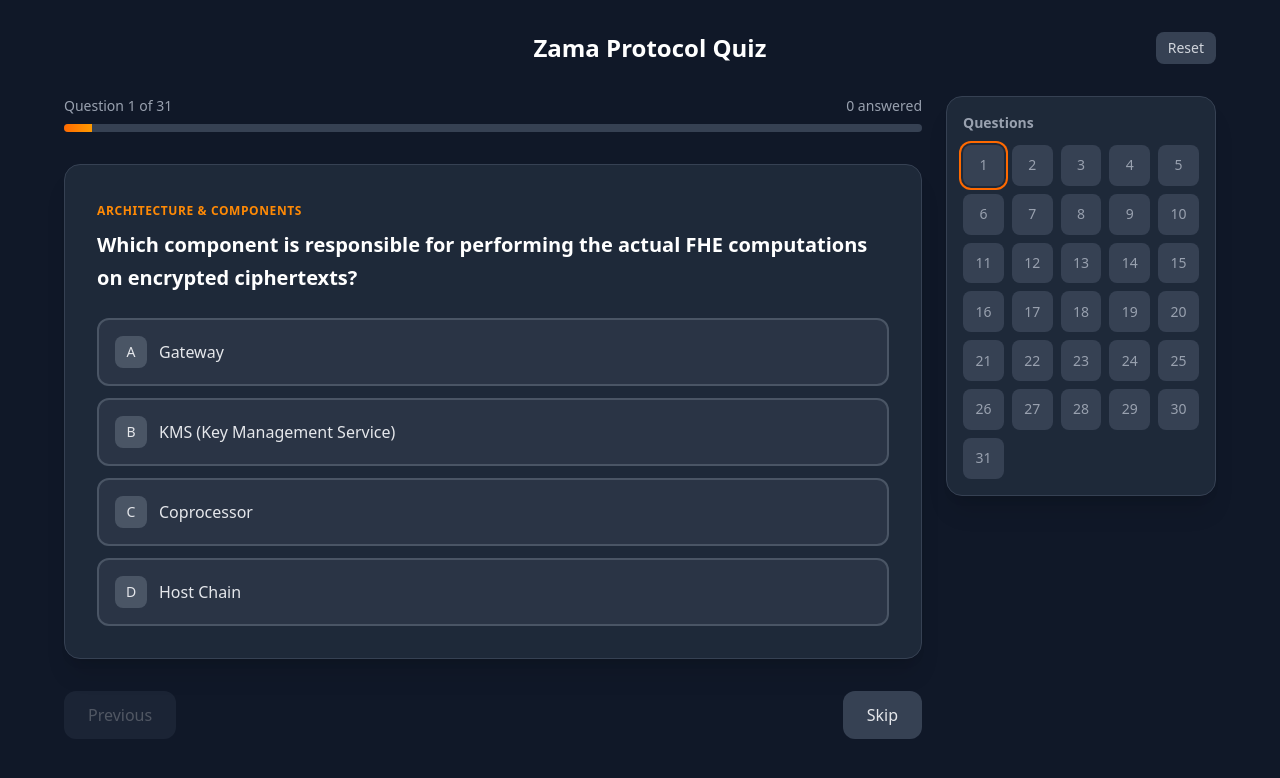
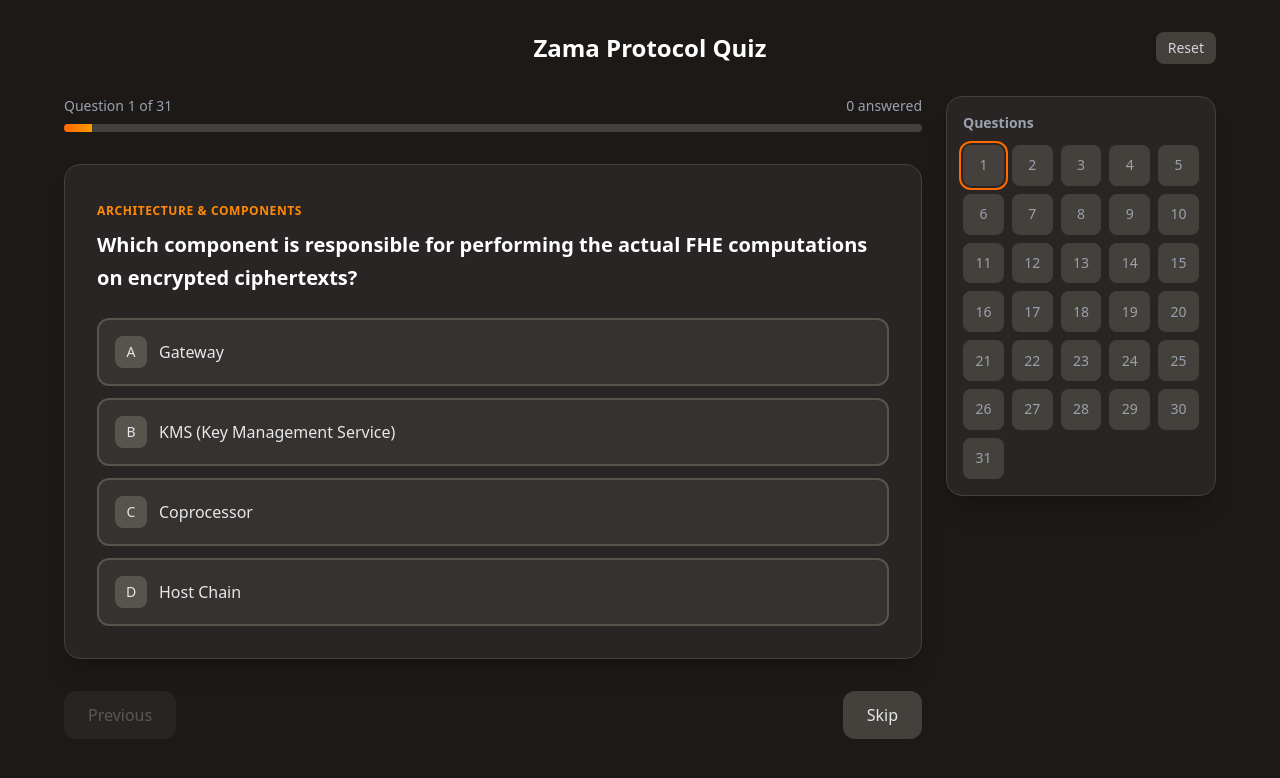
Before and after one commit to Eikix/zama-quiz, a React (Vite) app: page / in a window 1280 px wide. Both pictures are taken after a click on the button "Start Quiz". Shown: the top 778 px of the page. Built offline with nearby package versions, Linux system fonts and the light colour scheme.

Commit message:
Switch to warm stone palette to complement orange accent

```diff
--- a/index.html
+++ b/index.html
@@ -19,9 +19,9 @@
     <meta name="twitter:description" content="Put your Zama knowledge to the test. 31 questions covering fhEVM, TKMS, Coprocessors, Gateway, and TFHE-rs." />
     <meta name="twitter:image" content="/og-image.svg" />
 
-    <meta name="theme-color" content="#111827" />
+    <meta name="theme-color" content="#1c1917" />
   </head>
-  <body class="bg-gray-900">
+  <body class="bg-stone-900">
     <div id="root"></div>
     <script type="module" src="/src/main.tsx"></script>
   </body>
--- a/src/App.tsx
+++ b/src/App.tsx
@@ -125,7 +125,7 @@
 
   if (screen === 'welcome') {
     return (
-      <div className="min-h-screen bg-gray-900 flex items-center justify-center p-4">
+      <div className="min-h-screen bg-stone-900 flex items-center justify-center p-4">
         <div className="w-full max-w-lg">
           <WelcomeScreen onStart={handleStart} />
         </div>
@@ -135,7 +135,7 @@
 
   if (screen === 'results') {
     return (
-      <div className="min-h-screen bg-gray-900 flex items-center justify-center p-4">
+      <div className="min-h-screen bg-stone-900 flex items-center justify-center p-4">
         <div className="w-full max-w-lg">
           <Results
             questions={questions}
@@ -149,7 +149,7 @@
   }
 
   return (
-    <div className="min-h-screen bg-gray-900 p-4 md:p-8">
+    <div className="min-h-screen bg-stone-900 p-4 md:p-8">
       <div className="max-w-6xl mx-auto">
         <header className="mb-8">
           <div className="flex items-center justify-between mb-2">
@@ -157,7 +157,7 @@
             <h1 className="text-xl sm:text-2xl font-bold text-white">Zama Protocol Quiz</h1>
             <button
               onClick={handleReset}
-              className="px-2 sm:px-3 py-1.5 text-xs sm:text-sm rounded-lg bg-gray-700 text-gray-300 hover:bg-gray-600 hover:text-white transition-colors whitespace-nowrap"
+              className="px-2 sm:px-3 py-1.5 text-xs sm:text-sm rounded-lg bg-stone-700 text-gray-300 hover:bg-stone-600 hover:text-white transition-colors whitespace-nowrap"
             >
               Reset
             </button>
--- a/src/components/NavigationButtons.tsx
+++ b/src/components/NavigationButtons.tsx
@@ -26,7 +26,7 @@
       <button
         onClick={onPrevious}
         disabled={currentQuestion === 0}
-        className="px-6 py-3 rounded-xl font-medium transition-all duration-200 disabled:opacity-30 disabled:cursor-not-allowed bg-gray-700 text-gray-200 hover:bg-gray-600"
+        className="px-6 py-3 rounded-xl font-medium transition-all duration-200 disabled:opacity-30 disabled:cursor-not-allowed bg-stone-700 text-gray-200 hover:bg-stone-600"
       >
         Previous
       </button>
@@ -62,7 +62,7 @@
         {!showExplanation && !hasAnswered && !isLastQuestion && (
           <button
             onClick={onNext}
-            className="px-6 py-3 rounded-xl font-medium transition-all duration-200 bg-gray-700 text-gray-200 hover:bg-gray-600"
+            className="px-6 py-3 rounded-xl font-medium transition-all duration-200 bg-stone-700 text-gray-200 hover:bg-stone-600"
           >
             Skip
           </button>
--- a/src/components/ProgressBar.tsx
+++ b/src/components/ProgressBar.tsx
@@ -13,7 +13,7 @@
         <span>Question {current + 1} of {total}</span>
         <span>{answeredCount} answered</span>
       </div>
-      <div className="h-2 bg-gray-700 rounded-full overflow-hidden">
+      <div className="h-2 bg-stone-700 rounded-full overflow-hidden">
         <div
           className="h-full bg-gradient-to-r from-orange-500 to-amber-500 transition-all duration-300 ease-out"
           style={{ width: `${progress}%` }}
--- a/src/components/QuestionCard.tsx
+++ b/src/components/QuestionCard.tsx
@@ -16,7 +16,7 @@
   const isCorrect = selectedAnswer === question.correctAnswer;
 
   return (
-    <div className="bg-gray-800 rounded-2xl p-8 shadow-xl border border-gray-700">
+    <div className="bg-stone-800 rounded-2xl p-8 shadow-xl border border-stone-700">
       <div className="mb-2">
         <span className="text-xs font-semibold text-orange-400 uppercase tracking-wider">
           {question.section}
@@ -40,12 +40,12 @@
             } else if (isSelected && !isCorrectOption) {
               buttonClass += "bg-red-900/50 border-red-500 text-red-100";
             } else {
-              buttonClass += "bg-gray-700/50 border-gray-600 text-gray-400";
+              buttonClass += "bg-stone-700/50 border-stone-600 text-gray-400";
             }
           } else if (isSelected) {
             buttonClass += "bg-orange-900/50 border-orange-500 text-orange-100";
           } else {
-            buttonClass += "bg-gray-700/50 border-gray-600 text-gray-200 hover:border-orange-500 hover:bg-gray-700";
+            buttonClass += "bg-stone-700/50 border-stone-600 text-gray-200 hover:border-orange-500 hover:bg-stone-700";
           }
 
           return (
@@ -56,7 +56,7 @@
               className={buttonClass}
             >
               <span className="flex items-center gap-3">
-                <span className="flex-shrink-0 w-8 h-8 rounded-lg bg-gray-600 flex items-center justify-center text-sm font-medium">
+                <span className="flex-shrink-0 w-8 h-8 rounded-lg bg-stone-600 flex items-center justify-center text-sm font-medium">
                   {String.fromCharCode(65 + index)}
                 </span>
                 <span>{option}</span>
--- a/src/components/QuestionNav.tsx
+++ b/src/components/QuestionNav.tsx
@@ -16,7 +16,7 @@
   onSelectQuestion
 }: QuestionNavProps) {
   return (
-    <div className="bg-gray-800 rounded-2xl p-4 shadow-xl border border-gray-700">
+    <div className="bg-stone-800 rounded-2xl p-4 shadow-xl border border-stone-700">
       <h3 className="text-sm font-semibold text-gray-400 mb-3">Questions</h3>
       <div className="grid grid-cols-5 gap-2">
         {Array.from({ length: totalQuestions }, (_, i) => {
@@ -28,7 +28,7 @@
           let buttonClass = "w-full aspect-square rounded-lg text-sm font-medium transition-all duration-200 ";
 
           if (isCurrent) {
-            buttonClass += "ring-2 ring-orange-500 ring-offset-2 ring-offset-gray-800 ";
+            buttonClass += "ring-2 ring-orange-500 ring-offset-2 ring-offset-stone-800 ";
           }
 
           if (showResults) {
@@ -37,12 +37,12 @@
             } else if (isWrong) {
               buttonClass += "bg-red-600 text-white";
             } else {
-              buttonClass += "bg-gray-700 text-gray-400";
+              buttonClass += "bg-stone-700 text-gray-400";
             }
           } else if (isAnswered) {
             buttonClass += "bg-orange-500 text-white";
           } else {
-            buttonClass += "bg-gray-700 text-gray-400 hover:bg-gray-600";
+            buttonClass += "bg-stone-700 text-gray-400 hover:bg-stone-600";
           }
 
           return (
--- a/src/components/Results.tsx
+++ b/src/components/Results.tsx
@@ -35,7 +35,7 @@
   const grade = getGrade();
 
   return (
-    <div className="bg-gray-800 rounded-2xl p-8 shadow-xl border border-gray-700">
+    <div className="bg-stone-800 rounded-2xl p-8 shadow-xl border border-stone-700">
       <div className="text-center mb-8">
         <div className="text-6xl mb-4">{grade.emoji}</div>
         <h2 className="text-3xl font-bold text-white mb-2">Quiz Complete!</h2>
@@ -52,7 +52,7 @@
               stroke="currentColor"
               strokeWidth="12"
               fill="none"
-              className="text-gray-700"
+              className="text-stone-700"
             />
             <circle
               cx="80"
@@ -77,12 +77,12 @@
       <div className="space-y-4 mb-8">
         <h3 className="text-lg font-semibold text-white mb-4">Section Breakdown</h3>
         {sectionScores.map((section) => (
-          <div key={section.name} className="bg-gray-700/50 rounded-xl p-4">
+          <div key={section.name} className="bg-stone-700/50 rounded-xl p-4">
             <div className="flex justify-between items-center mb-2">
               <span className="text-gray-300 text-sm">{section.name}</span>
               <span className="text-white font-medium">{section.correct}/{section.total}</span>
             </div>
-            <div className="h-2 bg-gray-600 rounded-full overflow-hidden">
+            <div className="h-2 bg-stone-600 rounded-full overflow-hidden">
               <div
                 className="h-full bg-gradient-to-r from-orange-500 to-amber-500 transition-all duration-500"
                 style={{ width: `${(section.correct / section.total) * 100}%` }}
@@ -95,7 +95,7 @@
       <div className="flex gap-4">
         <button
           onClick={onReview}
-          className="flex-1 px-6 py-3 rounded-xl font-medium transition-all duration-200 bg-gray-700 text-gray-200 hover:bg-gray-600"
+          className="flex-1 px-6 py-3 rounded-xl font-medium transition-all duration-200 bg-stone-700 text-gray-200 hover:bg-stone-600"
         >
           Review Answers
         </button>
--- a/src/components/WelcomeScreen.tsx
+++ b/src/components/WelcomeScreen.tsx
@@ -6,7 +6,7 @@
 
 export function WelcomeScreen({ onStart }: WelcomeScreenProps) {
   return (
-    <div className="bg-gray-800 rounded-2xl p-8 shadow-xl border border-gray-700 text-center">
+    <div className="bg-stone-800 rounded-2xl p-8 shadow-xl border border-stone-700 text-center">
       <div className="mb-6">
         <svg className="w-20 h-20 mx-auto mb-4" viewBox="0 0 64 64">
           <defs>
@@ -24,11 +24,11 @@
       </div>
 
       <div className="grid grid-cols-2 gap-4 mb-8 text-left">
-        <div className="bg-gray-700/50 rounded-xl p-4">
+        <div className="bg-stone-700/50 rounded-xl p-4">
           <div className="text-2xl font-bold text-orange-400">{questions.length}</div>
           <div className="text-sm text-gray-400">Questions</div>
         </div>
-        <div className="bg-gray-700/50 rounded-xl p-4">
+        <div className="bg-stone-700/50 rounded-xl p-4">
           <div className="text-2xl font-bold text-amber-400">5</div>
           <div className="text-sm text-gray-400">Sections</div>
         </div>
```
